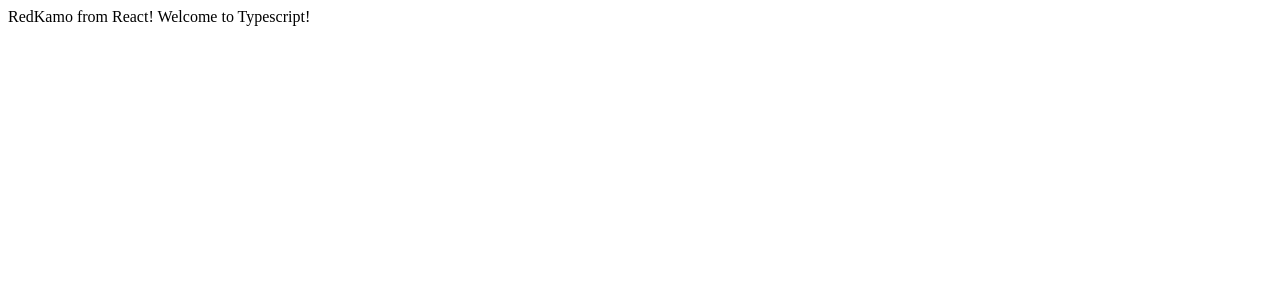
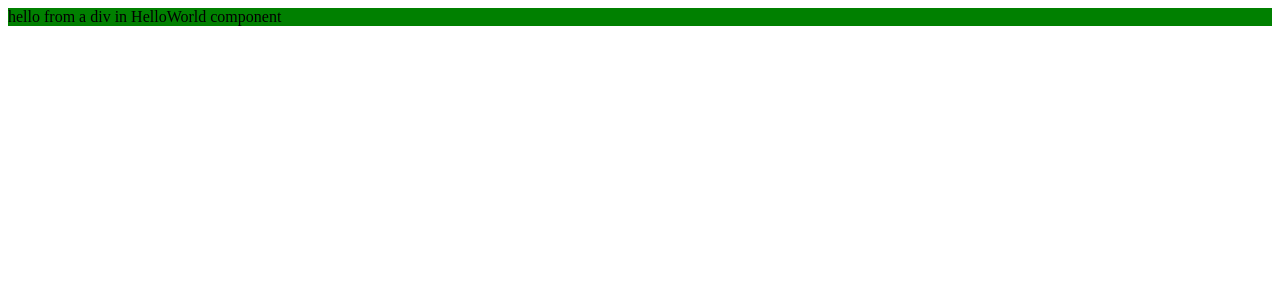
Before and after one commit to RedKamo/redkamo-web, a React app: page / in a window 1280 px wide. Shown: the top 300 px of the page. Built offline with nearby package versions, Linux system fonts and the light colour scheme.

Commit message:
add initial styles

```diff
--- a/src/App.tsx
+++ /dev/null
@@ -1,10 +0,0 @@
-import * as React from 'react';
-
-export interface HelloWorldProps{
-  userName: string;
-  lang: string;
-}
-
-export const App = (props: HelloWorldProps) => (
-  <div>{props.userName} from React! Welcome to {props.lang}!</div>
-)
--- /dev/null
+++ b/src/components/HelloWorld.tsx
@@ -0,0 +1,12 @@
+import * as React from 'react';
+import "../styles.styl";
+
+function HelloWorld(): JSX.Element {
+  return(
+    <div className="test">
+      hello from a div in HelloWorld component
+    </div>
+  )
+}
+
+export default HelloWorld;
--- a/src/index.tsx
+++ b/src/index.tsx
@@ -1,8 +1,7 @@
 import * as React from 'react';
 import * as ReactDOM from 'react-dom';
 
-import { App } from './App';
+import Helloworld from './components/HelloWorld' ;
 
-ReactDOM.render(
-  <App userName="RedKamo" lang="Typescript" />,
-   document.getElementById("root"));
+
+ReactDOM.render(<Helloworld />, document.getElementById("root"));
--- /dev/null
+++ b/src/styles.styl
@@ -0,0 +1,2 @@
+.test
+  background-color green
```
Also changed, not shown: src/components/HelloWorld.jsx (deleted, +0 -7 lines), 1 other file (tests, documents, lock files or other folders).
